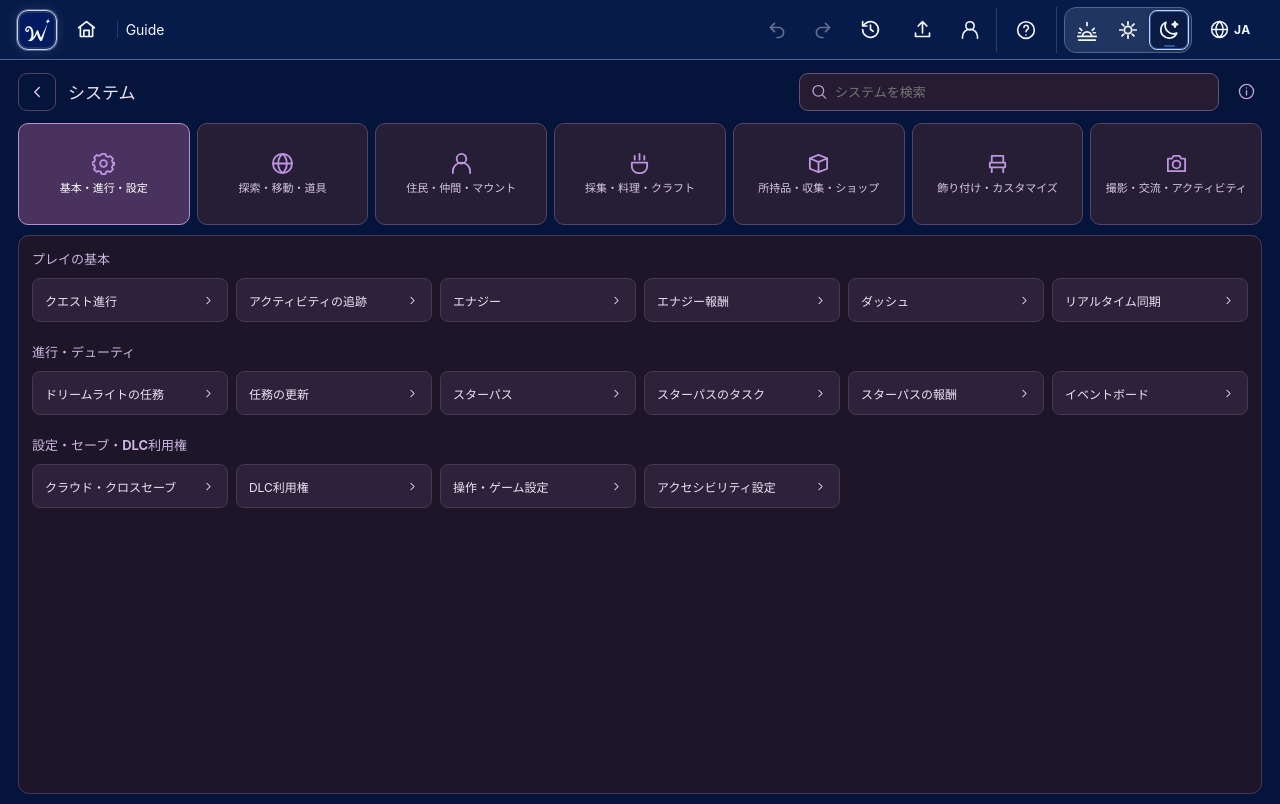
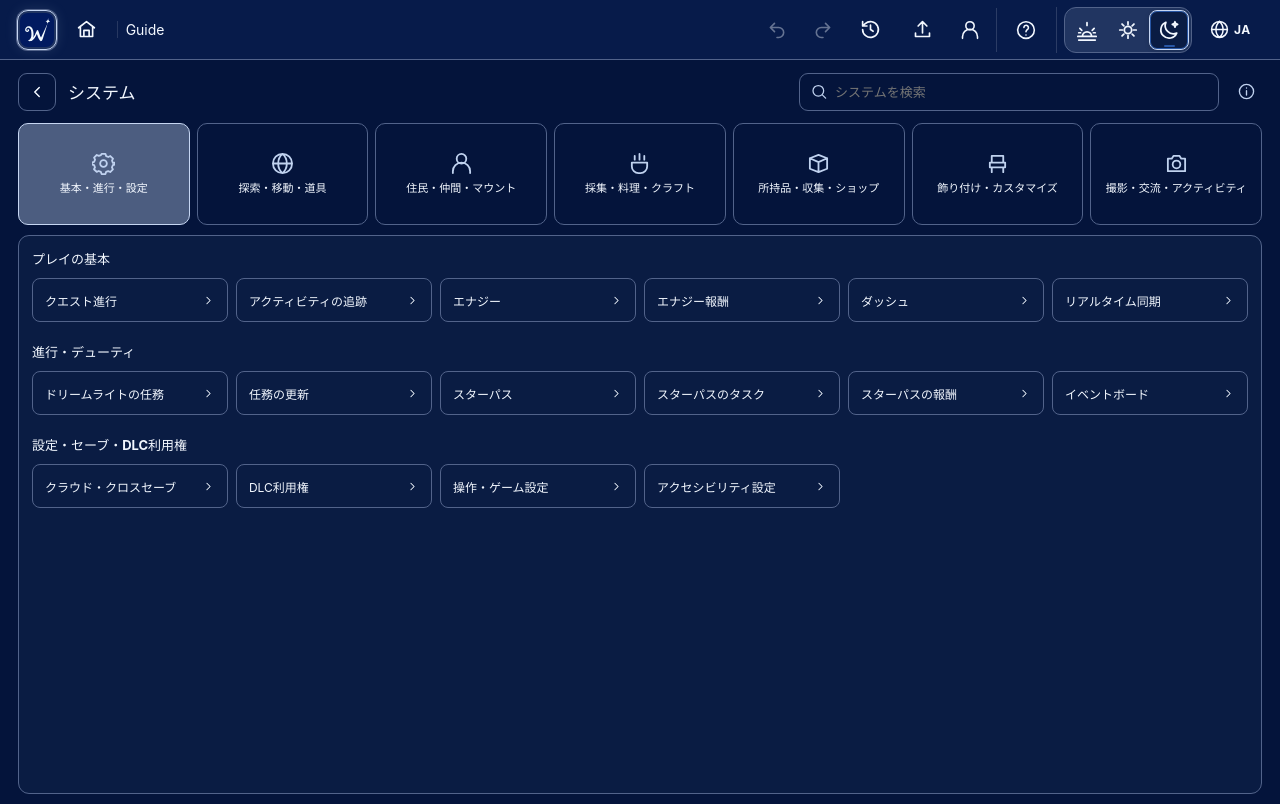
Before and after one commit to DreamwishWand/Wand, a SvelteKit app: page /guide/systems in a window 1280 px wide. Built offline with nearby package versions, Linux system fonts and the light colour scheme.

Commit message:
style(ui00): use shared Wand palette in guide/systems

```diff
--- a/src/routes/guide/systems/+page.svelte
+++ b/src/routes/guide/systems/+page.svelte
@@ -122,38 +122,38 @@
 </main>
 
 <style>
-  .systems{height:calc(100dvh - 56px);min-height:560px;display:flex;flex-direction:column;gap:10px;padding:10px clamp(8px,1.4vw,22px);box-sizing:border-box;color:#eee7f6}
+  .systems{height:calc(100dvh - 56px);min-height:560px;display:flex;flex-direction:column;gap:10px;padding:10px clamp(8px,1.4vw,22px);box-sizing:border-box;color:var(--wand-text)}
   .system-bar{position:relative;display:flex;align-items:center;gap:12px;min-height:43px}
   .system-bar>strong{font-size:17px}
-  .back{display:grid;place-items:center;width:38px;height:38px;border:1px solid #524164;border-radius:9px;color:#dfc4ef}
+  .back{display:grid;place-items:center;width:38px;height:38px;border:1px solid var(--wand-line);border-radius:9px;color:var(--wand-text)}
   .back :global(svg){transform:rotate(90deg)}
-  .system-search{display:flex;align-items:center;gap:8px;min-width:0;width:min(420px,55%);margin-left:auto;background:#251c32;border:1px solid #655075;border-radius:9px;padding:0 11px;color:#baa4d0}
-  .system-search input{width:100%;padding:10px 0;background:transparent;border:0;outline:0;color:#f4eaf8;font:inherit;font-size:13px}
+  .system-search{display:flex;align-items:center;gap:8px;min-width:0;width:min(420px,55%);margin-left:auto;background:var(--wand-control);border:1px solid var(--wand-line);border-radius:9px;padding:0 11px;color:var(--wand-muted)}
+  .system-search input{width:100%;padding:10px 0;background:transparent;border:0;outline:0;color:var(--wand-text);font:inherit;font-size:13px}
   .system-search button{display:grid;place-items:center;border:0;background:transparent;color:inherit;cursor:pointer}
-  .system-info summary{display:grid;place-items:center;cursor:pointer;list-style:none;padding:7px;color:#bca4d3}
+  .system-info summary{display:grid;place-items:center;cursor:pointer;list-style:none;padding:7px;color:var(--wand-muted)}
   .system-info summary::-webkit-details-marker{display:none}
-  .system-info p{position:absolute;z-index:7;right:0;top:100%;width:min(390px,80vw);box-sizing:border-box;background:#30243d;padding:14px;border:1px solid #795f8e;border-radius:9px;font-size:12px;line-height:1.5;box-shadow:0 8px 20px #0007}
+  .system-info p{position:absolute;z-index:7;right:0;top:100%;width:min(390px,80vw);box-sizing:border-box;background:var(--wand-surface-raised);padding:14px;border:1px solid var(--wand-line);border-radius:9px;font-size:12px;line-height:1.5;box-shadow:0 8px 20px #0007}
   .system-categories{display:grid;grid-template-columns:repeat(7,minmax(0,1fr));gap:7px}
-  .system-categories button{display:flex;flex-direction:column;align-items:center;justify-content:center;gap:6px;min-height:102px;padding:8px 5px;border:1px solid #554465;border-radius:10px;background:#261e34;color:#d6c9e2;cursor:pointer;font:inherit}
+  .system-categories button{display:flex;flex-direction:column;align-items:center;justify-content:center;gap:6px;min-height:102px;padding:8px 5px;border:1px solid var(--wand-line);border-radius:10px;background:var(--wand-control);color:var(--wand-text);cursor:pointer;font:inherit}
   .system-categories button>span{font-size:11px;font-weight:650;line-height:1.35;text-align:center;overflow-wrap:anywhere}
-  .system-categories button :global(svg){color:#bf94e0;flex-shrink:0}
-  .system-categories button.active,.system-categories button:hover{background:#49335e;border-color:#b58fd6;color:#fff}
+  .system-categories button :global(svg){color:var(--wand-muted);flex-shrink:0}
+  .system-categories button.active,.system-categories button:hover{background:var(--wand-selected);border-color:var(--wand-selected-line);color:var(--wand-text)}
   .system-workspace{display:flex;gap:10px;flex:1;min-height:0}
-  .system-topics{flex:1;min-width:0;overflow-y:auto;background:#1d1628;border:1px solid #493754;border-radius:11px;padding:13px}
+  .system-topics{flex:1;min-width:0;overflow-y:auto;background:var(--wand-surface);border:1px solid var(--wand-line);border-radius:11px;padding:13px}
   .topic-group{margin-bottom:20px}
-  .topic-group h2{font-size:13px;font-weight:680;color:#ccb6e2;margin:0 0 10px}
+  .topic-group h2{font-size:13px;font-weight:680;color:var(--wand-text);margin:0 0 10px}
   .topic-buttons{display:grid;grid-template-columns:repeat(auto-fill,minmax(185px,1fr));gap:8px}
-  .topic-buttons button{display:flex;align-items:center;justify-content:space-between;gap:7px;min-height:44px;padding:10px 12px;background:#2c223a;border:1px solid #473750;border-radius:8px;font:inherit;font-size:12px;text-align:left;color:#eee4f6;cursor:pointer}
-  .topic-buttons button:hover,.topic-buttons button.active{border-color:#b08cda;background:#513969}
+  .topic-buttons button{display:flex;align-items:center;justify-content:space-between;gap:7px;min-height:44px;padding:10px 12px;background:var(--wand-control);border:1px solid var(--wand-line);border-radius:8px;font:inherit;font-size:12px;text-align:left;color:var(--wand-text);cursor:pointer}
+  .topic-buttons button:hover,.topic-buttons button.active{border-color:var(--wand-selected-line);background:var(--wand-selected)}
   .topic-buttons button :global(svg){transform:rotate(-90deg);flex-shrink:0}
-  .topic-detail{position:relative;flex:0 0 min(31%,370px);box-sizing:border-box;padding:20px 18px;border:1px solid #6d5482;background:#2a1f38;border-radius:11px;min-width:0}
-  .topic-detail> :global(svg){color:#dab1f4}
+  .topic-detail{position:relative;flex:0 0 min(31%,370px);box-sizing:border-box;padding:20px 18px;border:1px solid var(--wand-line);background:var(--wand-surface-raised);border-radius:11px;min-width:0}
+  .topic-detail> :global(svg){color:var(--wand-link)}
   .topic-detail h2{font-size:21px;line-height:1.3;margin:13px 0 7px}
-  .group-label{font-size:12px;color:#b9a4cb}
-  .historic-note{font-size:12px;line-height:1.55;color:#b4a6c0;margin:24px 0}
-  .close-detail{position:absolute;right:10px;top:10px;border:0;background:transparent;color:#dac6e8;cursor:pointer}
-  .related{display:flex;align-items:center;justify-content:space-between;padding:12px;border-radius:8px;background:#6c4b8c;color:#fff;text-decoration:none;font-size:12px}
-  .empty{text-align:center;padding:50px 12px;color:#bba9cb}
+  .group-label{font-size:12px;color:var(--wand-muted)}
+  .historic-note{font-size:12px;line-height:1.55;color:var(--wand-muted);margin:24px 0}
+  .close-detail{position:absolute;right:10px;top:10px;border:0;background:transparent;color:var(--wand-text);cursor:pointer}
+  .related{display:flex;align-items:center;justify-content:space-between;padding:12px;border-radius:8px;background:var(--wand-surface-raised);color:var(--wand-text);text-decoration:none;font-size:12px}
+  .empty{text-align:center;padding:50px 12px;color:var(--wand-muted)}
   @media(max-width:1100px){
     .system-categories{grid-template-columns:repeat(4,minmax(0,1fr))}
     .system-categories button{min-height:80px}
```
